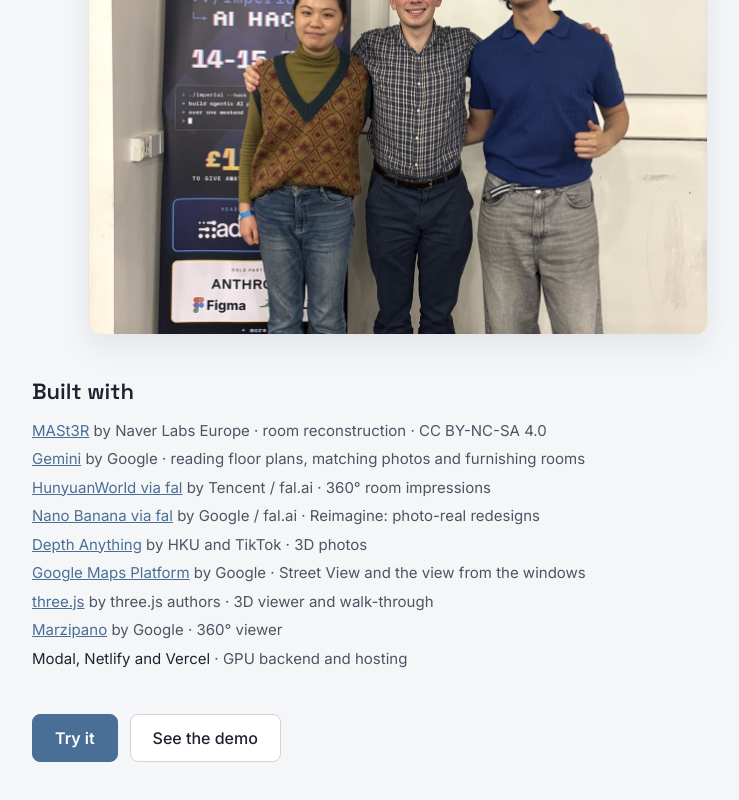
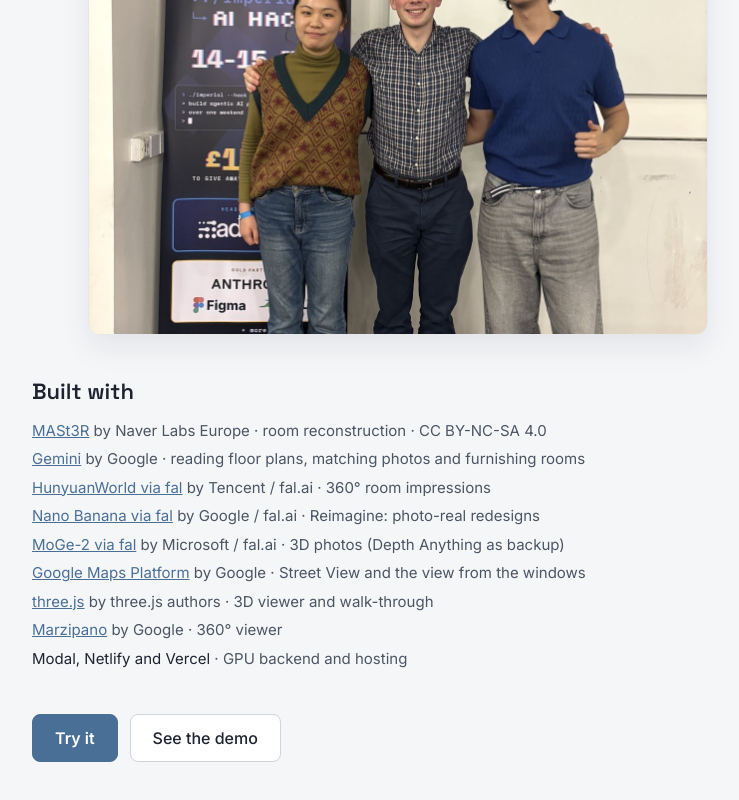
Before and after one commit to jessica-weisq/Roomora, a React (Vite) app: page /about in a window 1280 px wide. Shown: the part 1758-2558 px from the top of the page, without its empty margins (242-981 px from the left). Built offline with nearby package versions, Linux system fonts and the light colour scheme.

Commit message:
About: credit MoGe-2 for 3D photos

```diff
--- a/src/screens/About.tsx
+++ b/src/screens/About.tsx
@@ -37,7 +37,7 @@ const CREDITS = [
   { name: 'Gemini', by: 'Google', note: 'reading floor plans, matching photos and furnishing rooms', href: 'https://ai.google.dev' },
   { name: 'HunyuanWorld via fal', by: 'Tencent / fal.ai', note: '360° room impressions', href: 'https://fal.ai' },
   { name: 'Nano Banana via fal', by: 'Google / fal.ai', note: 'Reimagine: photo-real redesigns', href: 'https://fal.ai' },
-  { name: 'Depth Anything', by: 'HKU and TikTok', note: '3D photos', href: 'https://github.com/LiheYoung/Depth-Anything' },
+  { name: 'MoGe-2 via fal', by: 'Microsoft / fal.ai', note: '3D photos (Depth Anything as backup)', href: 'https://github.com/microsoft/MoGe' },
   { name: 'Google Maps Platform', by: 'Google', note: 'Street View and the view from the windows', href: 'https://developers.google.com/maps' },
   { name: 'three.js', by: 'three.js authors', note: '3D viewer and walk-through', href: 'https://threejs.org' },
   { name: 'Marzipano', by: 'Google', note: '360° viewer', href: 'https://www.marzipano.net' },
```
